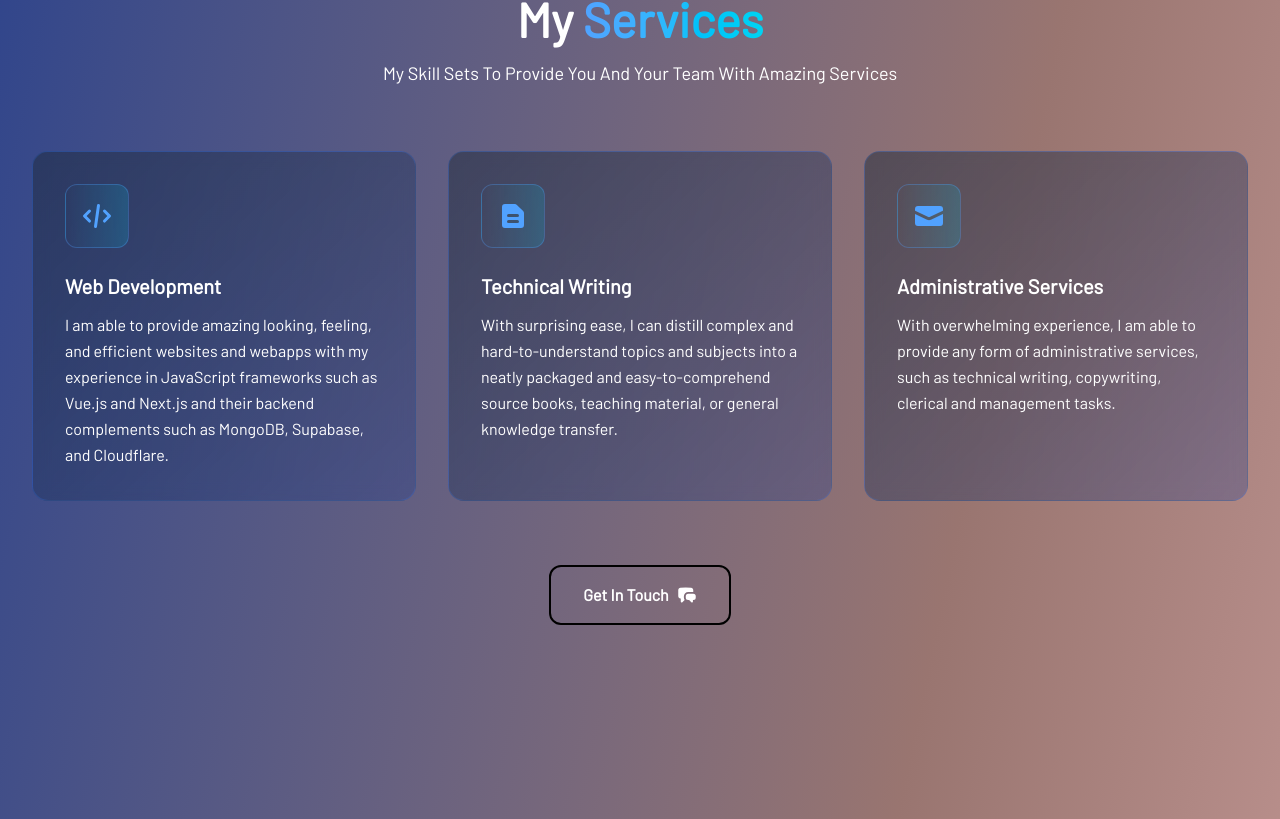
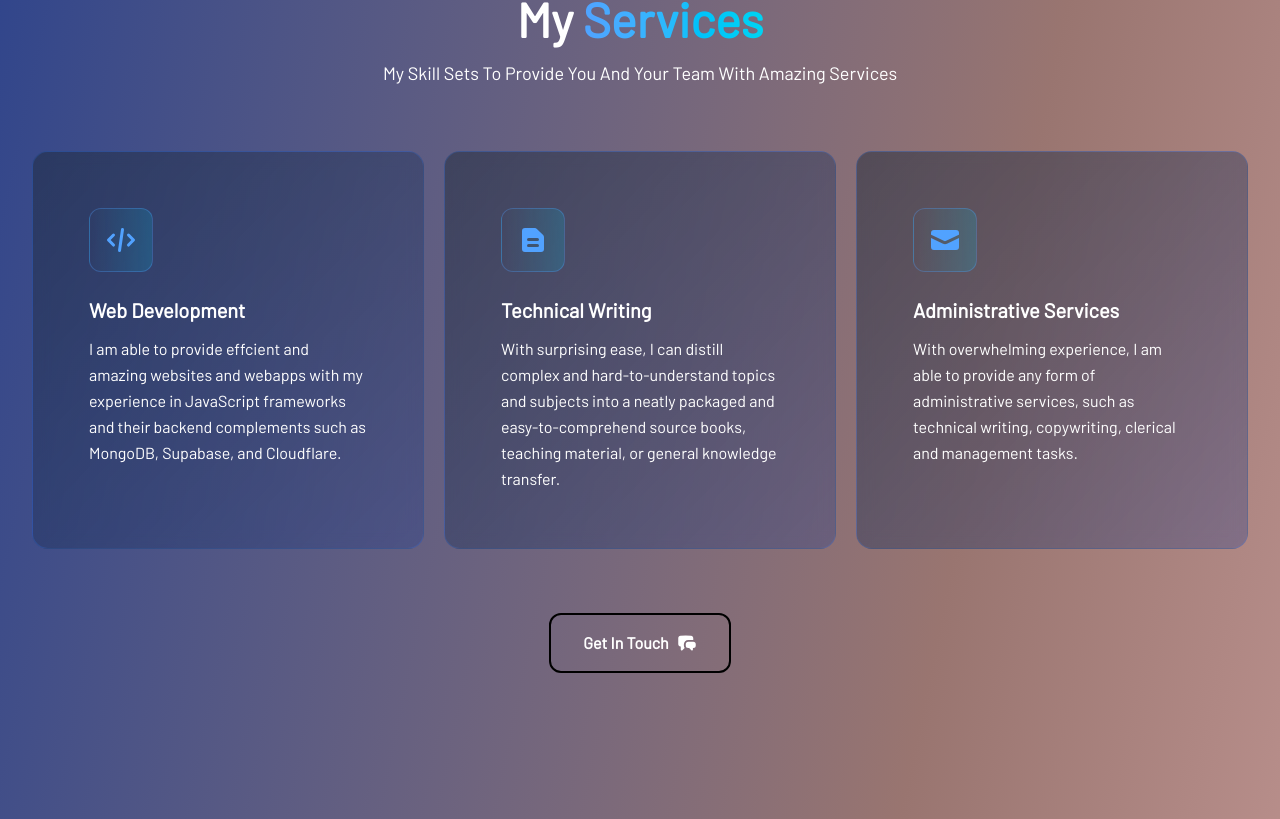
Before and after one commit to ttPuck/Portfolio, a Vue app: page / in a window 1280 px wide. Shown: the part 1041-1860 px from the top of the page. Built offline with nearby package versions, Linux system fonts and the light colour scheme.

Commit message:
Sandbox 4
update(app): updated hrefs so links work in footer

update(navbar): added id as 'home' for footer link

update(services): Fixed padding and cols for services, added button functionality to scroll to projects, added hover text

```diff
--- a/src/components/AboutMe.vue
+++ b/src/components/AboutMe.vue
@@ -104,7 +104,7 @@
               :key="button.id"
               class="px-8 py-3 rounded-xl font-semibold transition-all duration-300 flex items-center jusitfy-center"
               :class="button.classes"
-             @click="button.text === 'Contact Me' && scrollToContact()"
+             @click="button.text === 'Contact Me' && scrollToContact() ; button.text === 'View Portfolio' ? scrollToProjects() : null"
 
             >
               <component
@@ -141,6 +141,11 @@ import about2 from "../../public/about2.jpeg";
 import about3 from "../../public/about3.png";
 import about4 from "../../public/about4.png";
 
+  const scrollToProjects = () => {
+  const el = document.getElementById("projects")
+  if (!el) return
+  el.scrollIntoView({ behavior: "smooth" })
+  }
 const aboutImage = [
   {
     id: 1,
@@ -228,6 +233,7 @@ const ctaButtons = [
         transition-transform`,
     classes: `bg-linear-to-r from-blue-600 to-cyan-600
         text-white hover:from-blue-500 hover:to-cyan-500`,
+
   },
   {
     id: 2,
--- a/src/components/Footer.vue
+++ b/src/components/Footer.vue
@@ -30,7 +30,7 @@
           <ul class="space-y-2">
             <li v-for="service in services" :key="service">
               <a
-                href="#"
+                href="#services"
                 class="text-blue-200 hover:text-blue-400 text-sm transition-colors"
               >
                 {{ service }}
@@ -59,7 +59,6 @@ const quickLinks = [
 ];
 const services = [
   "Web Development",
-  "Mobile Development",
   "UI/UX Design",
   "Technical Writing",
   "Content Specialist",
--- a/src/components/NavBar.vue
+++ b/src/components/NavBar.vue
@@ -1,6 +1,6 @@
 <template>
   <header
-    class="flex justify-between items-center p-6 bg-opacity-50 relative z-20"
+    class="flex justify-between items-center p-6 bg-opacity-50 relative z-20" id="home"
   >
     <div
       class="text-3xl font-bold bg-linear-to-r from-red-500 to-white bg-clip-text text-transparent"
--- a/src/components/Services.vue
+++ b/src/components/Services.vue
@@ -18,13 +18,13 @@
          My Skill Sets To Provide You And Your Team With Amazing Services
         </p>
       </div>
-      <div class="grid grid-cols-1 md:grid-cols-2 lg:grid-cols-3 gap-8">
+      <div class="grid grid-cols-1 md:grid-cols-2 lg:grid-cols-3 gap-5">
         <div
           v-for="(service, index) in services"
           :key="service.id"
           :data-aos="'fade-up'"
           :data-aos-delay="index * 100 + 200"
-          class="group relative p-8 rounded-2xl bg-linear-to-br from-gray-800/50 to-blue-900/30 backdrop-blur-sm border border-blue-500/20 hover:border-blue-400/40 transition-all duration-500 hover:transform hover:-translate-y-2"
+          class="group relative p-14 rounded-2xl bg-linear-to-br from-gray-800/50 to-blue-900/30 backdrop-blur-sm border border-blue-500/20 hover:border-blue-400/40 transition-all duration-500 hover:transform hover:-translate-y-2"
         >
           <div
             class="absolute inset-0 bg-linear-to-r from-blue-500/5 to-cyan-500/5 rounded-2xl opacity-0 duration-500 group-hover:opacity-100 transition-opacity"
@@ -39,6 +39,7 @@
               ></component>
             </div>
           </div>
+          <p class="text-white font-bold absolute bottom-6 left opacity-0 group-hover:opacity-100 transform translate-x-4 group-hover:translate-x-[-200] transition-all duration-300">See Projects With This Service!</p>
           <div class="relative z-10">
             <h3
               class="text-xl font-bold text-white mb-3 group-hover:text-blue-400 transition-colors duratoin-300"
@@ -51,8 +52,9 @@
           </div>
           <div
             class="absolute bottom-6 right-6 opacity-0 group-hover:opacity-100 transform translate-x-4 group-hover:translate-x-0 transition-all duration-300"
-          >
+          > <button @click="scrollToProjects">
             <ArrowRightIcon class="w-6 h-6 text-cyan-400" />
+            </button>
           </div>
         </div>
       </div>
@@ -74,14 +76,16 @@
   const scrollToContact = () => {
   const el = document.getElementById("contact")
   if (!el) return
-
+   el.scrollIntoView({ behavior: "smooth" })}
+  const scrollToProjects = () => {
+  const el = document.getElementById("projects")
+  if (!el) return
   el.scrollIntoView({ behavior: "smooth" })
-}
+  }
 import {
   ArrowRightIcon,
   ChatBubbleLeftRightIcon,
   CodeBracketIcon,
-  DevicePhoneMobileIcon,
   DocumentTextIcon,
   EnvelopeIcon,
 } from "@heroicons/vue/16/solid";
@@ -92,8 +96,8 @@ const services = ref([
     id: 1,
     icon: CodeBracketIcon,
     name: "Web Development",
-    desc: `I am able to provide amazing looking, feeling, and efficient websites and webapps with my experience in JavaScript
-    frameworks such as Vue.js and Next.js and their backend complements such as MongoDB, Supabase, and Cloudflare.`,
+    desc: `I am able to provide effcient and amazing websites and webapps with my experience in JavaScript
+    frameworks and their backend complements such as MongoDB, Supabase, and Cloudflare.`,
   },
   {
     id: 2,
```
